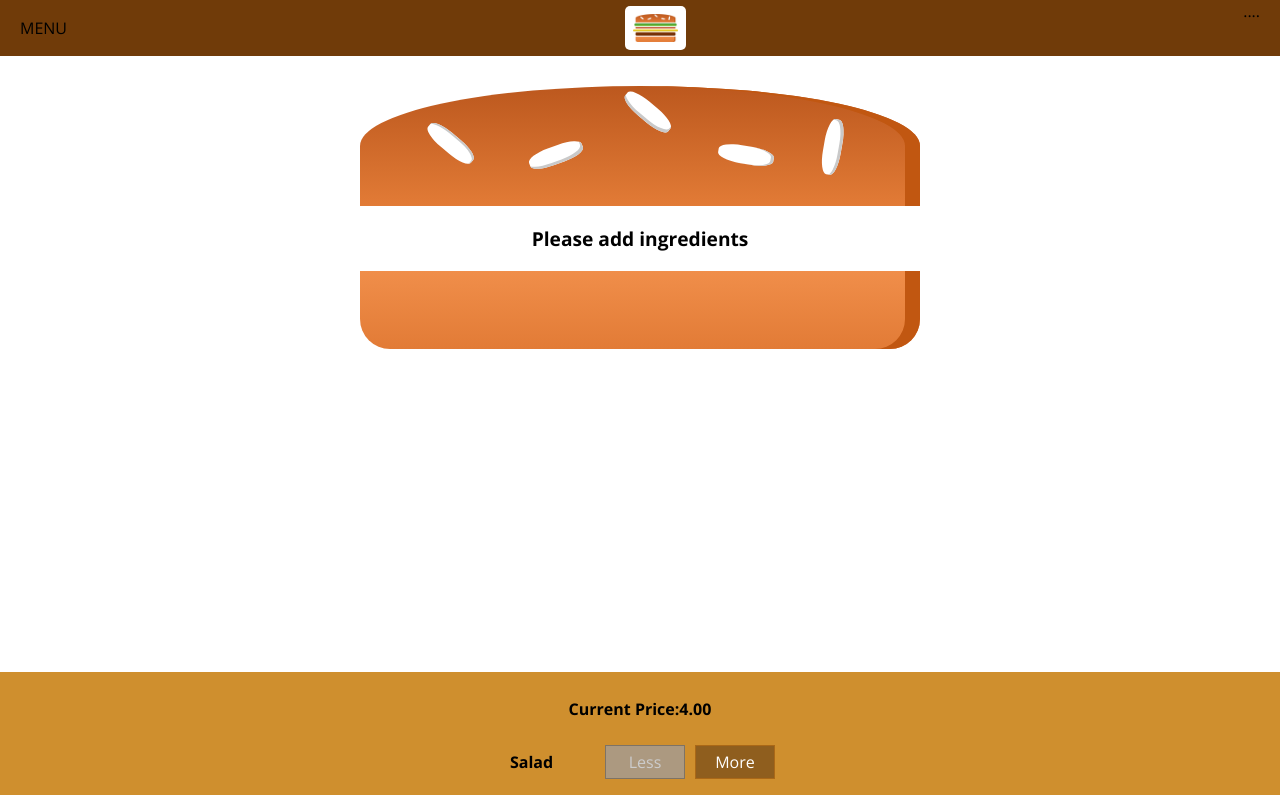
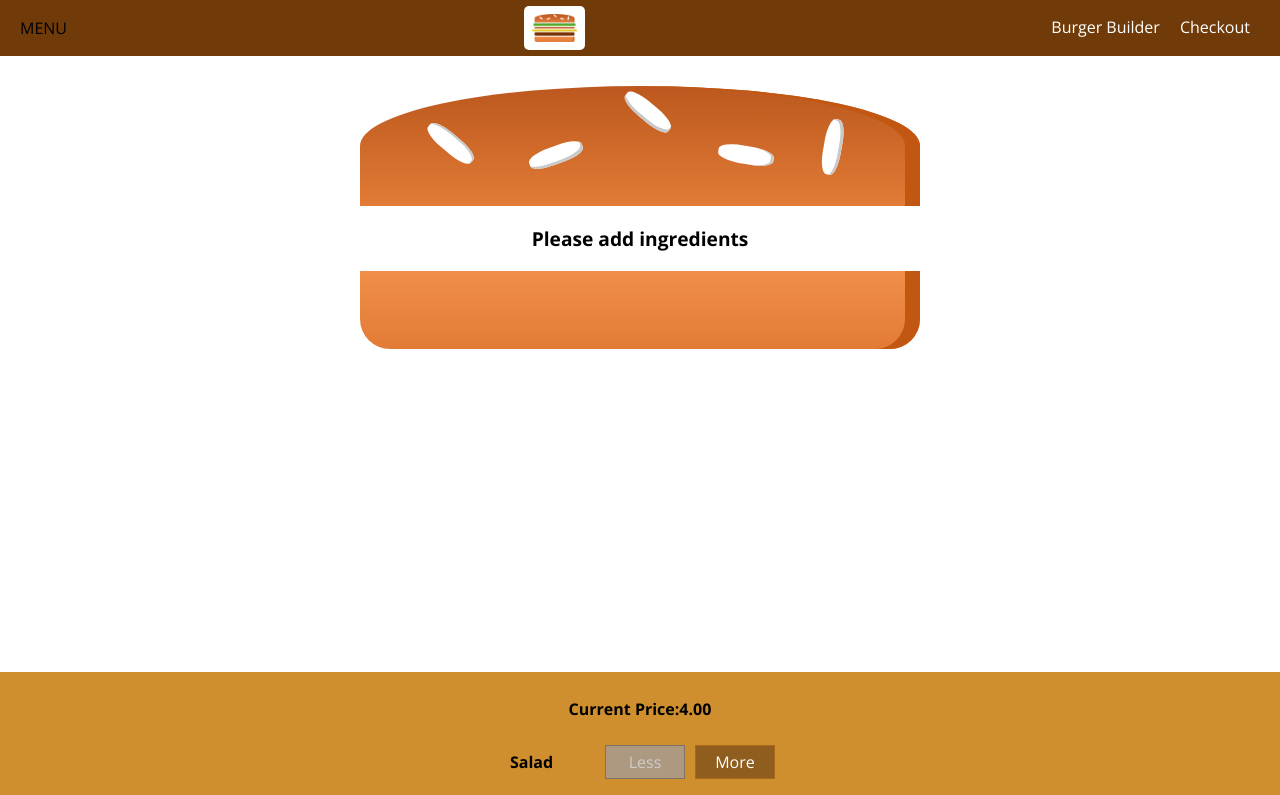
Before and after one commit to IshanChauhan79/burger-builder, a React (Create React App) app: page / in a window 1280 px wide. Shown: the top 795 px of the page. Built offline with nearby package versions, Linux system fonts and the light colour scheme.

Commit message:
Add navigation items

```diff
--- /dev/null
+++ b/src/components/Navigation/NavigationsItems/NavigationItem/NavigationItem.js
@@ -0,0 +1,14 @@
+import React from 'react';
+import classes from './NavigationItem.module.css';
+
+const NavigationItem =(props)=>{
+    return(
+        <li className={classes.NavigationItem}>
+          <a
+            href={props.link}
+            className={props.active?classes.active:null}
+
+          >{props.children}</a>
+        </li>
+    )};
+export default NavigationItem;
--- /dev/null
+++ b/src/components/Navigation/NavigationsItems/NavigationItem/NavigationItem.module.css
@@ -0,0 +1,24 @@
+.NavigationItem{
+    margin:0;
+    box-sizing: border-box;
+    display: flex;
+    height: 100%;
+    align-items: center;
+}
+.NavigationItem a{
+    color:white;
+    text-decoration: none;
+    height:100%;
+    padding:16px 10px;
+    border-bottom: 4px solid transparent;
+    box-sizing: border-box;
+    display: block;
+}
+.NavigationItem a:hover,
+.NavigationItem a:active
+.NavigationItem a.active{
+    background-color: #8F5C2C;
+    border-bottom: 4px solid #40A4C8;
+    color:white
+
+}
--- /dev/null
+++ b/src/components/Navigation/NavigationsItems/NavigationItems.js
@@ -0,0 +1,13 @@
+import React from 'react';
+import classes from './NavigationItems.module.css';
+import NavigationItem from './NavigationItem/NavigationItem'
+
+const NavigationItems =()=>{
+    return(
+        <ul className={classes.NavigationItems}>
+            <NavigationItem link="/" active >Burger Builder</NavigationItem>
+            <NavigationItem link="/"  >Checkout</NavigationItem>
+
+        </ul>
+    )};
+export default NavigationItems;
--- /dev/null
+++ b/src/components/Navigation/NavigationsItems/NavigationItems.module.css
@@ -0,0 +1,9 @@
+.NavigationItems{
+    margin:0;
+    padding:0;
+    list-style: none;
+    display: flex;
+    align-items: center;
+    height:100%
+
+}
--- a/src/components/Navigation/Toolbar/Toolbar.js
+++ b/src/components/Navigation/Toolbar/Toolbar.js
@@ -1,6 +1,8 @@
 import React from 'react';
 import classes from './Toolbar.module.css';
 import Logo from '../../Logo/Logo'
+import NavigationItems from '../NavigationsItems/NavigationItems'
+import NavigationItem from '../NavigationsItems/NavigationItem/NavigationItem';
 
 const Toolbar =(props)=>{
     return(
@@ -8,7 +10,7 @@
             <div>MENU</div>
             <Logo/>
             <nav>
-                ....
+                <NavigationItems/>
             </nav>
         </header>
     )};
```
Also changed, not shown: 1 other file (tests, documents, lock files or other folders).
